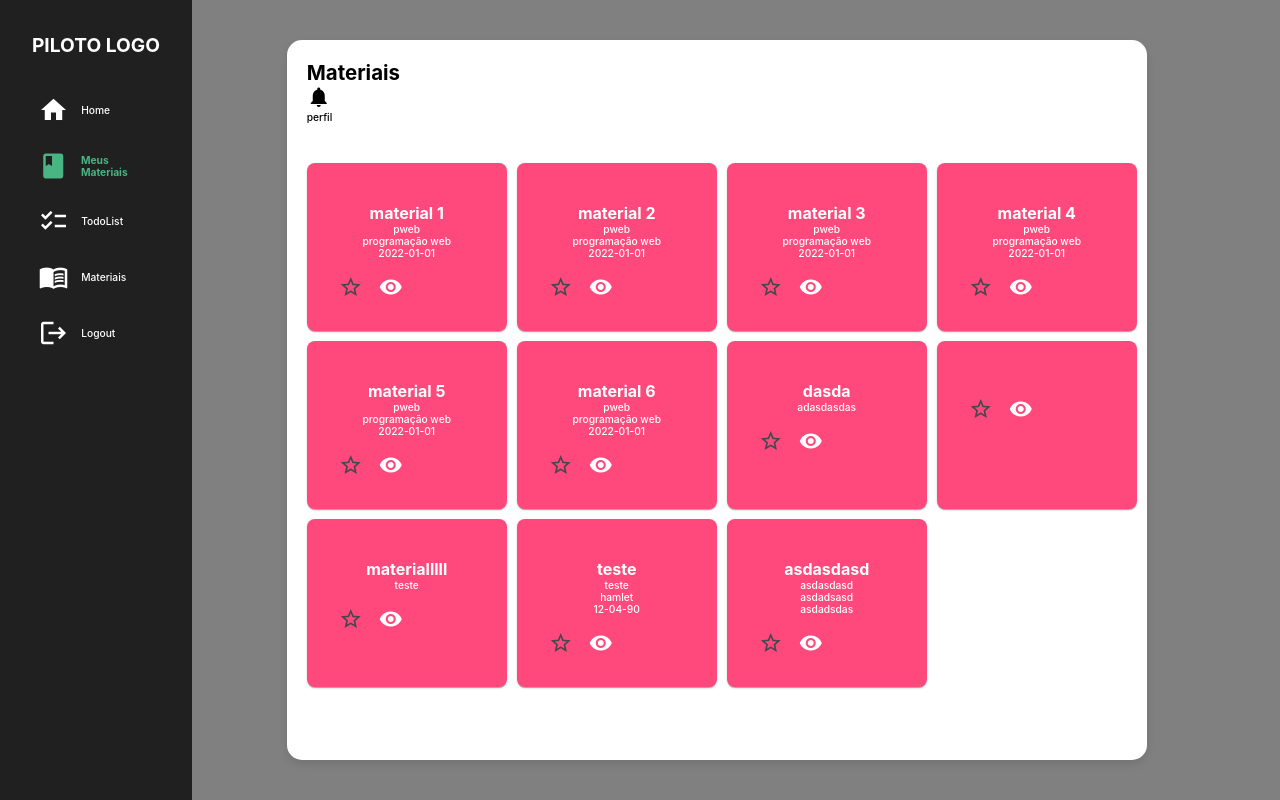
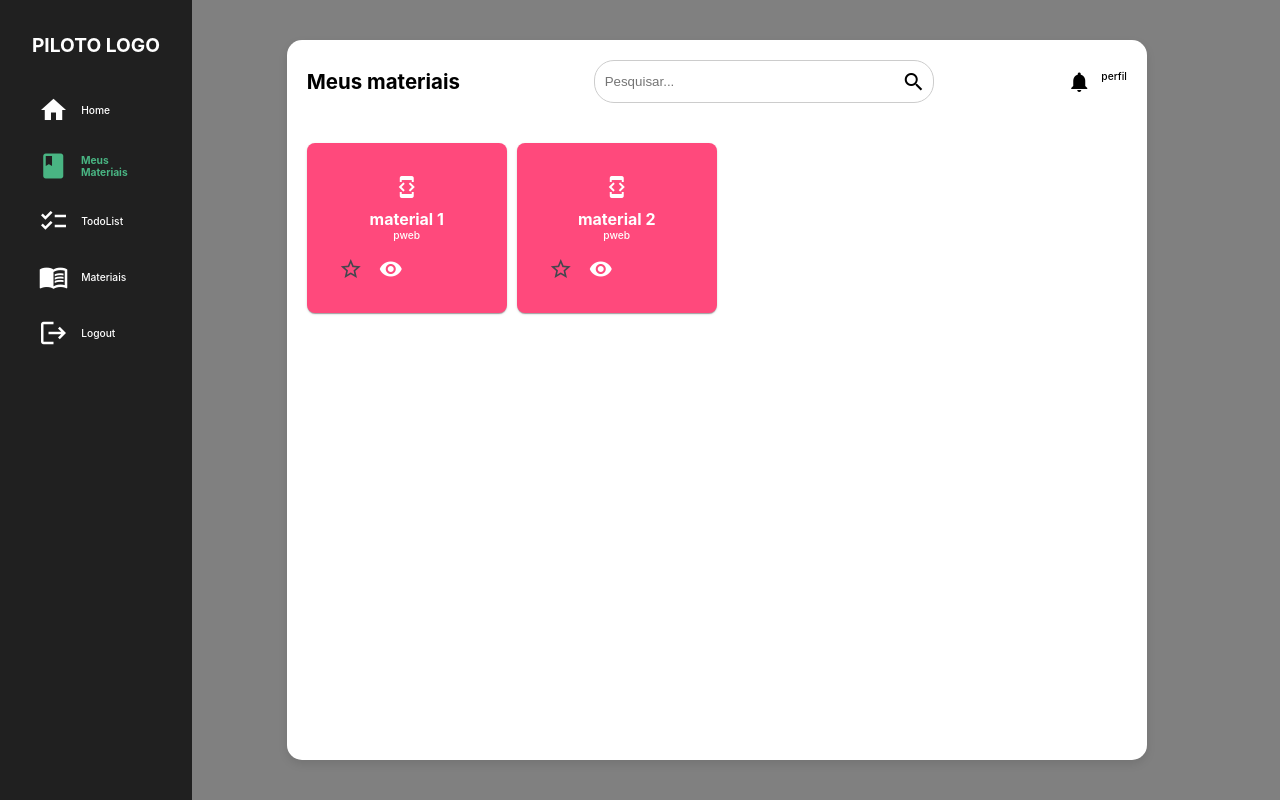
Before and after one commit to ebrunovs/piloto-app-final, an Angular app: page /meus-materiais in a window 1280 px wide. Built offline with nearby package versions, Linux system fonts and the light colour scheme; data requests are answered from the project's data file; sample sign-in values are in the browser's storage.

Commit message:
feat: página meus materiais implementada

```diff
--- a/db.json
+++ b/db.json
@@ -4,7 +4,27 @@
       "id": "1",
       "nome": "joao",
       "email": "joao@gmail.com",
-      "senha": "123"
+      "senha": "123",
+      "materiais_user": [
+        {
+          "id": "1",
+          "titulo": "material 1",
+          "disciplina": "pweb",
+          "assunto": "programação web",
+          "observacoes": "Observações sobre o material 1",
+          "data_da_postagem": "2022-01-01",
+          "link": "https://www.livros1.com.br/pdf-read/livar/HAMLET.pdf"
+        },
+        {
+          "id": "2",
+          "titulo": "material 2",
+          "disciplina": "pweb",
+          "assunto": "programação web",
+          "observacoes": "Observações sobre o material 1",
+          "data_da_postagem": "2022-01-01",
+          "link": "https://www.livros1.com.br/pdf-read/livar/HAMLET.pdf"
+        }
+      ]
     },
     {
       "id": "573c",
@@ -98,20 +118,36 @@
       "assunto": "asdadsasd",
       "data_da_postagem": "asdadsdas",
       "link": "https://www.livros1.com.br/pdf-read/livar/HAMLET.pdf"
+    },
+    {
+      "id": 0,
+      "titulo": "fdfdsdgdasgd",
+      "disciplina": "gsdggsdgsd",
+      "assunto": "gsggg",
+      "data_da_postagem": "124214242",
+      "link": "www.ifpb.edu.br"
+    },
+    {
+      "id": 0,
+      "titulo": "tgdsgsdg",
+      "disciplina": "dsagsdgads",
+      "assunto": "gdagd",
+      "data_da_postagem": "1221421442",
+      "link": "https://www.ifpb.edu.br"
     }
   ],
   "todos": [
     {
-      "id": "2",
-      "titulo": "Projeto de PWEB",
-      "descricao": "Trabalho de PWEB com o professor Gustavo, assuntos: X, Y, Z",
+      "id": "4",
+      "titulo": "Trabalho de PWEB",
+      "descricao": "Trabalho de POB com o professor Fausto, assuntos: X, Y, Z",
       "data_da_postagem": "2022-01-01"
     },
     {
-      "id": "4",
-      "titulo": "Trabalho de POB",
-      "descricao": "Trabalho de POB com o professor Fausto, assuntos: X, Y, Z",
-      "data_da_postagem": "2022-01-01"
+      "id": "d128",
+      "titulo": "tesyeter",
+      "descricao": "sdgdsgadgag",
+      "data_da_postagem": "tetewtetew"
     }
   ]
 }
--- a/src/app/materiais/materiais/materiais.component.css
+++ b/src/app/materiais/materiais/materiais.component.css
@@ -82,3 +82,13 @@ mat-card-actions {
   gap: 10px; /* Espaço entre os cards */
   margin-top: 40px;
 }
+
+.no-materials {
+  height: 100%;
+  display: flex;
+  margin-top: 230px;
+  justify-content: center;
+  align-items: center;
+  font-size: 24px;
+  color: #ccc;
+}
--- a/src/app/materiais/materiais/materiais.component.html
+++ b/src/app/materiais/materiais/materiais.component.html
@@ -15,6 +15,12 @@
         <app-card>
 
         </app-card>
+    }
+
+    @else if (filteredCards.length == 0) {
+        <div class="no-materials">
+            <p>Nenhum material encontrado.</p>
+        </div>
     }
     @else {
         <div class="grid-container">
--- a/src/app/meus-materiais/meus-materiais/meus-materiais.component.css
+++ b/src/app/meus-materiais/meus-materiais/meus-materiais.component.css
@@ -0,0 +1,78 @@
+.materials{
+    display: flex;
+    justify-content: space-between;
+    align-items: center;
+}
+
+.profile-notification{
+    display: flex;
+    gap: 10px;
+    display: flex;
+}
+
+.search-field {
+  display: flex;
+  position: relative;
+}
+
+.search-field input{
+    width: 340px;
+    height: 43px;
+    padding: 8px 30px 8px 10px;
+    border: 1px solid #ccc;
+    border-radius: 20px;
+}
+
+.search-icon{
+  position: absolute;
+  right: 8px;
+  top: 50%;
+  transform: translateY(-50%);
+  pointer-events: none;
+}
+
+.add-button {
+  position: absolute;
+  background-color: #4CAF50; /* Cor verde personalizada */
+  color: white;
+  border: none;
+  justify-content:flex-end;
+  bottom: 20px; /* Distância do fundo */
+  right: 20px; /* Distância da direita */
+}
+
+.add-button:hover {
+  background-color: #388E3C; /* Verde um pouco mais escuro ao passar o mouse */
+}
+
+.custom-card {
+    background-color: #ff497c;
+    color: white;
+    width: 200px;
+    padding: 16px;
+    border-radius: 8px;
+    text-align: center;
+  }
+
+  a{
+    text-decoration: none;
+    color: white;
+  }
+
+  .card-title {
+    font-size: 16px;
+    font-weight: bold;
+    margin-top: 8px;
+  }
+
+  mat-card-actions {
+    display: flex;
+  }
+
+
+  .grid-container {
+    display: grid;
+    grid-template-columns: repeat(4, 200px); /* 5 colunas */
+    gap: 10px; /* Espaço entre os cards */
+    margin-top: 40px;
+  }
--- a/src/app/meus-materiais/meus-materiais/meus-materiais.component.html
+++ b/src/app/meus-materiais/meus-materiais/meus-materiais.component.html
@@ -1,11 +1,63 @@
 <main>
     <div class="materials">
-        <h1>Materiais</h1>
+        <h1>Meus materiais</h1>
+        <form class="search-field">
+            <input matInput placeholder="Pesquisar..." [(ngModel)]="searchTerm" name="searchTerm" (input)="filterCards()">
+            <mat-icon class="search-icon">search</mat-icon>
+        </form>
         <div class="profile-notification">
             <mat-icon>notifications</mat-icon>
             <p>perfil</p>
         </div>
     </div>
 
-     <app-card></app-card>
+
+    @if (!searchTerm) {
+        <div class="grid-container">
+            @for (material of materiais ; track materiais) {
+              <mat-card class="custom-card">
+                <mat-card-content>
+                  <mat-icon class="card-icon">developer_mode</mat-icon>
+                  <p class="card-title">{{material.titulo}}</p>
+                  <p>{{material.disciplina}}</p>
+                </mat-card-content>
+                <mat-card-actions>
+                  <button mat-icon-button>
+                    <mat-icon>star_border</mat-icon>
+                  </button>
+                  <button mat-icon-button>
+                    <a href="{{material.link}}" target="_blank">
+                      <mat-icon>visibility</mat-icon>
+                    </a>
+                  </button>
+                </mat-card-actions>
+              </mat-card>
+            }
+            </div>
+    }
+    @else {
+        <div class="grid-container">
+            @for (material of filteredMaterials ; track filteredMaterials) {
+                <mat-card class="custom-card">
+                    <mat-card-content>
+                      <p class="card-title">{{material.titulo}}</p>
+                      <p>{{material.disciplina}}</p>
+                      <p>{{material.assunto}}</p>
+                      <p>{{material.data_da_postagem}}</p>
+                    </mat-card-content>
+                    <mat-card-actions>
+                      <button mat-icon-button>
+                        <mat-icon>star_border</mat-icon>
+                      </button>
+                      <button mat-icon-button>
+                        <a href="{{material.link}}" target="_blank">
+                          <mat-icon>visibility</mat-icon>
+                        </a>
+                      </button>
+                    </mat-card-actions>
+                  </mat-card>
+            }
+            </div>
+    }
+
 </main>
--- a/src/app/meus-materiais/meus-materiais/meus-materiais.component.ts
+++ b/src/app/meus-materiais/meus-materiais/meus-materiais.component.ts
@@ -1,4 +1,6 @@
 import { Component } from '@angular/core';
+import { OnInit } from '@angular/core';
+import { UserRestService } from '../../shared/services/user-rest.service';
 
 @Component({
   selector: 'app-meus-materiais',
@@ -6,6 +8,21 @@ import { Component } from '@angular/core';
   templateUrl: './meus-materiais.component.html',
   styleUrl: './meus-materiais.component.css'
 })
-export class MeusMateriaisComponent {
+export class MeusMateriaisComponent implements OnInit {
+  materiais: any[] = [];
+  filteredMaterials: any[] = [];
+  searchTerm: string = '';
 
+  constructor(private userRestService: UserRestService) {}
+
+  ngOnInit() {
+    this.userRestService.getMateriaisUser().subscribe(data => {
+      this.materiais = data;
+      this.filteredMaterials = data;
+    });
+  }
+
+  filterCards() {
+    this.filteredMaterials = this.filteredMaterials.filter(material => material.titulo.toLowerCase().includes(this.searchTerm.toLowerCase()));
+  }
 }
--- a/src/app/shared/model/user.ts
+++ b/src/app/shared/model/user.ts
@@ -1,9 +1,13 @@
+import { Material } from "./material";
+
 export class User {
 
     constructor(
+                public id?: string,
                 public nome?: string,
                 public email?: string,
                 public senha?: string,
+                public materiais?: Material[],
                 ) {
     }
 }
--- a/src/app/shared/services/user-rest.service.ts
+++ b/src/app/shared/services/user-rest.service.ts
@@ -2,6 +2,7 @@ import { HttpClient, HttpErrorResponse } from '@angular/common/http';
 import { Injectable } from '@angular/core';
 import { User } from '../model/user';
 import { catchError, map, Observable, throwError } from 'rxjs';
+import { Material } from '../model/material';
 
 @Injectable({
   providedIn: 'root'
@@ -13,7 +14,14 @@ export class UserRestService {
   constructor(private http: HttpClient) { }
 
   register(user: User): Observable<User> {
+    delete user.id;
     return this.http.post<User>(this.API_URL, user);
+  }
+
+  getMateriaisUser(): Observable<any[]> {
+    return this.http.get<any[]>(this.API_URL).pipe(
+      map(users => users.length > 0 ? users[0].materiais_user : []) // Pega apenas materiais_user do primeiro usuário
+    );
   }
 
   login(user: User): Observable<User | null> {
```
Also changed, not shown: src/app/meus-materiais/meus-materiais.module.ts (+7 -1 lines).
